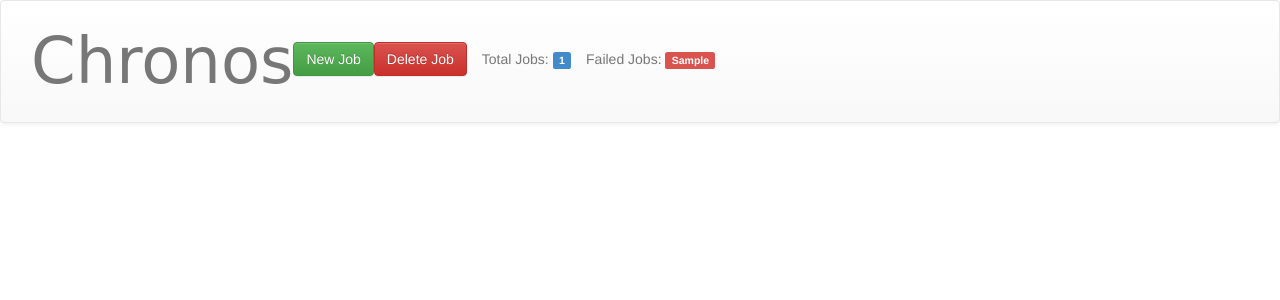
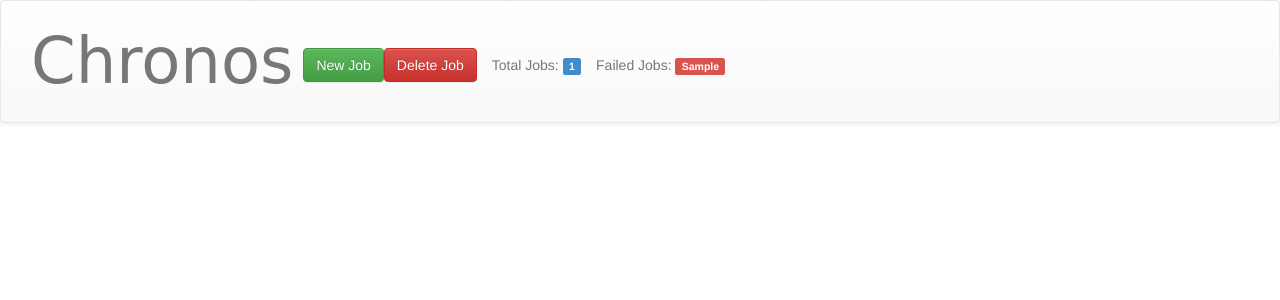
Before and after one commit to mesos/chronos, a Flask app: template ui/templates/base.html in a window 1280 px wide. Shown: the top 300 px of the page. Run offline with Flask 2, Linux system fonts and the light colour scheme; the template is opened without the code that fills it: most values are stand-ins (such as "Sample title", 1, 10 or a date in 2020); parts of the project's set-up code (start-up, migrations or seed data) failed here and were passed over; some libraries are stand-ins or nearby versions; some web fonts are replaced.

Commit message:
CSS fix on nav bar

```diff
--- a/ui/templates/base.html
+++ b/ui/templates/base.html
@@ -23,10 +23,10 @@
   <div class="collapse navbar-collapse navbar-ex1-collapse">
     <ul class="nav navbar-nav">
         <li><p class="navbar-text" style="font-size: 64px; font-family: 'Raleway Dots', cursive;">Chronos </p></li>
-        <li style="margin-top: 33px;"><button type="button" class="btn btn-success navbar-btn" id="new_job" data-toggle="modal" data-target="#newJobModal">New Job</button></li>
-        <li style="margin-top: 33px;"><button type="button" class="btn btn-danger navbar-btn" id="delete_job">Delete Job</button></li>
-        <li style="margin-top: 33px;"><p class="navbar-text">Total Jobs: <span class="label label-primary">{{ total_jobs }}</span></p></li>
-        <li style="margin-top: 33px;"><p class="navbar-text">Failed Jobs: <span class="label label-danger">{{ failed_jobs }}</span></p></li>
+        <li style="margin-left: 10px; margin-top: 39px;"><button type="button" class="btn btn-success navbar-btn" id="new_job" data-toggle="modal" data-target="#newJobModal">New Job</button></li>
+        <li style="margin-top: 39px;"><button type="button" class="btn btn-danger navbar-btn" id="delete_job">Delete Job</button></li>
+        <li style="margin-top: 39px;"><p class="navbar-text">Total Jobs: <span class="label label-primary">{{ total_jobs }}</span></p></li>
+        <li style="margin-top: 39px;"><p class="navbar-text">Failed Jobs: <span class="label label-danger">{{ failed_jobs }}</span></p></li>
     </ul>
   </div>
 </nav>
```
